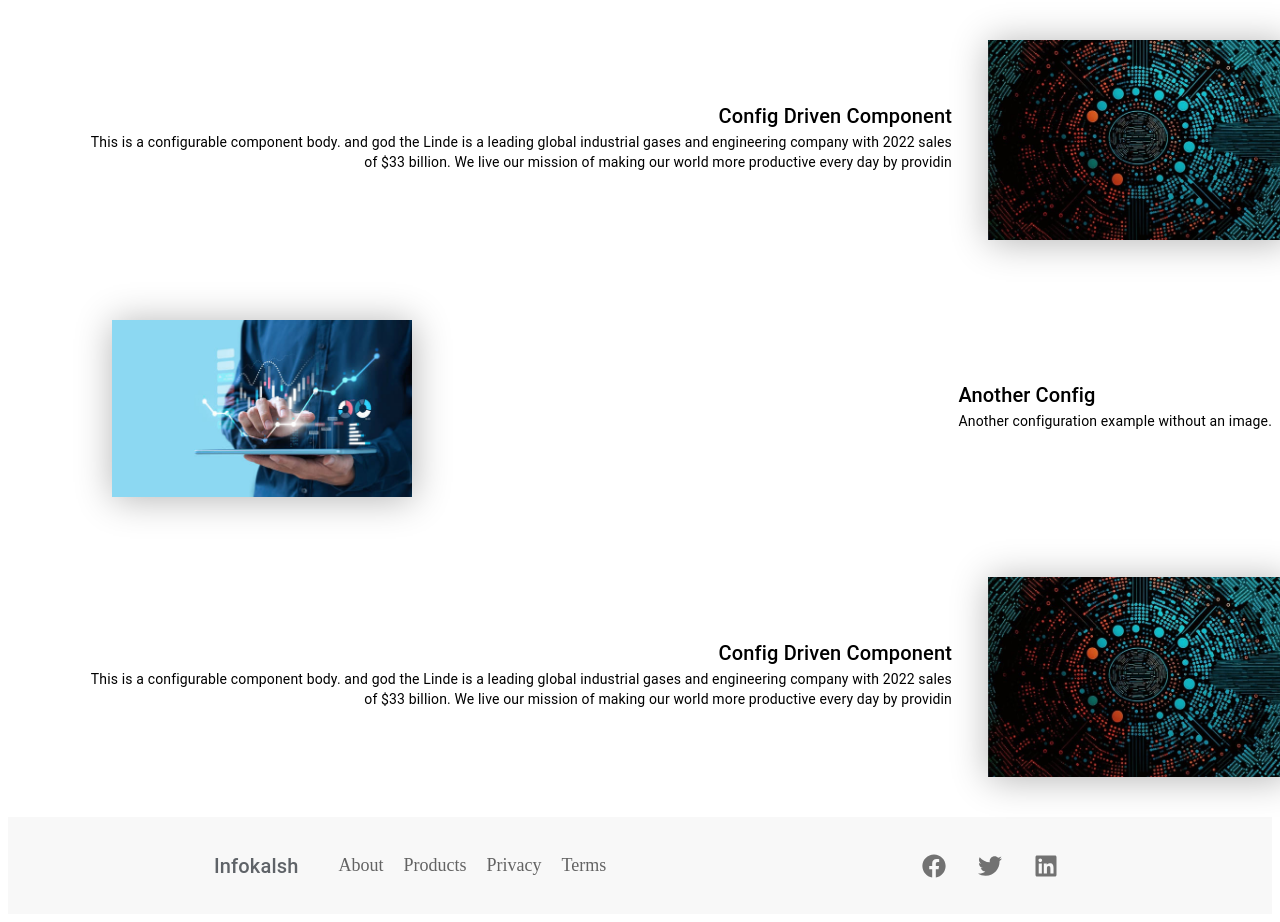
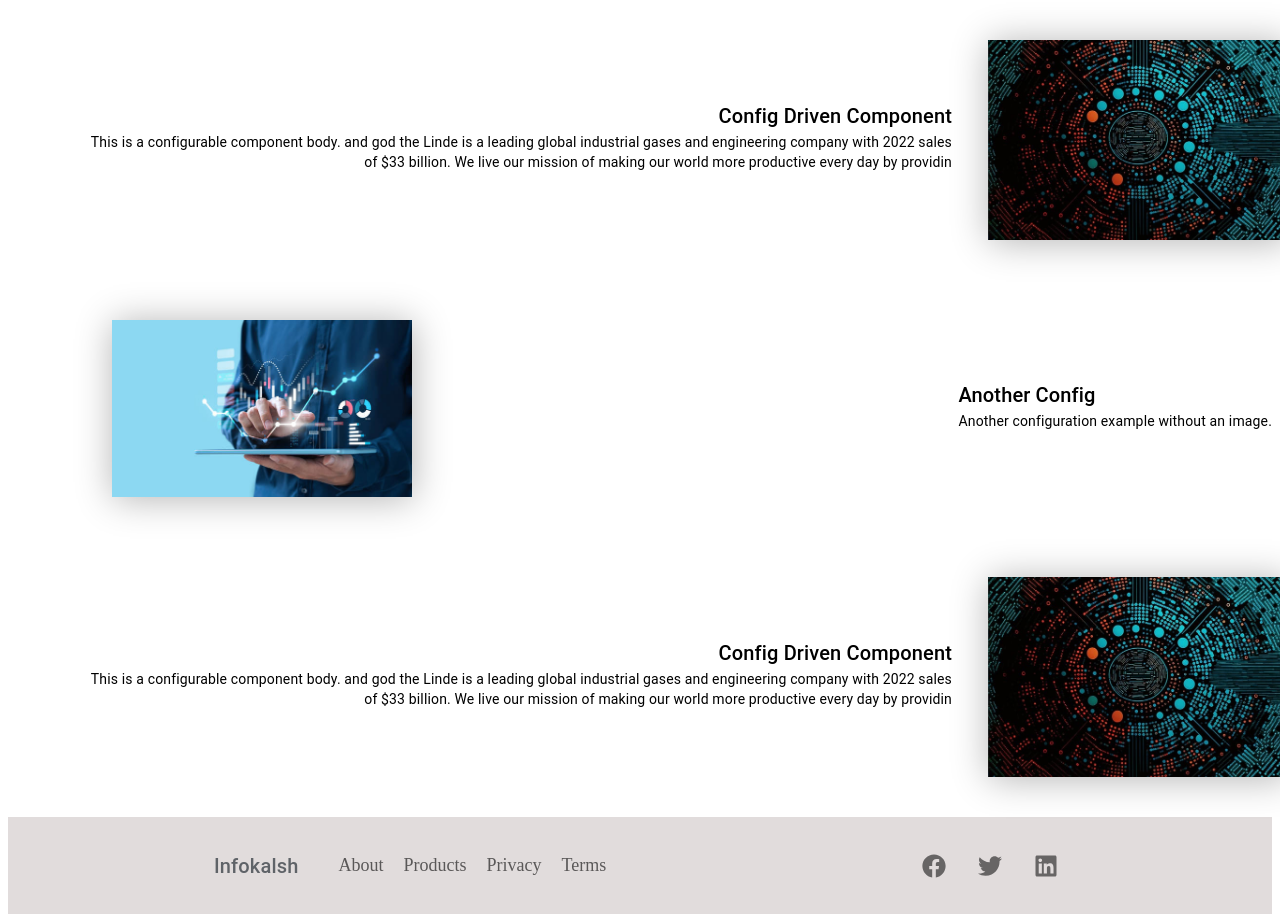
Before and after one commit to ShashankPole/Payroll, a React (Create React App) app: page / in a window 1280 px wide. Shown: the top 922 px of the page. Built offline with nearby package versions, Linux system fonts and the light colour scheme.

Commit message:
App file changed

```diff
--- a/src/App.js
+++ b/src/App.js
@@ -2,12 +2,15 @@ import Home from "./Pages/home/Home"
 import FooterComponent from "./footer/FooterComponent"
 import {config1, config2, config3 } from "./configurations/componentConfig"
 
+
+const homeConfig = [config1, config2, config3]
 function App() {
+
   return (
     <>
-      <Home {...config1} />
-      <Home {...config2} />
-      <Home {...config3} />
+     { homeConfig.map((config, index) => (
+      <Home key={index} {...config} />
+     ))}
       <FooterComponent />
 
     </>
--- a/src/footer/Footer.css
+++ b/src/footer/Footer.css
@@ -1,8 +1,9 @@
 
 .footer-container {
+
     bottom: 0;
     width: 100%;
-    background-color: #f8f8f8;
+    background-color: #e1dcdc;
     padding-top: 20px;
     padding-bottom: 20px;
   }
```
